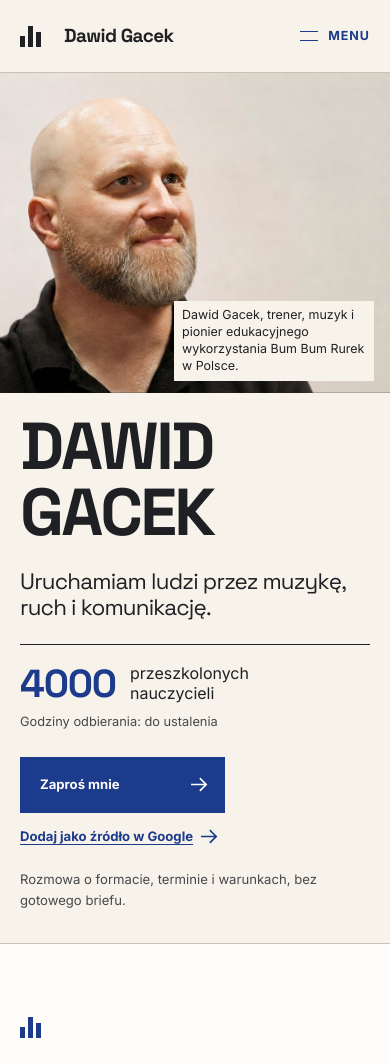
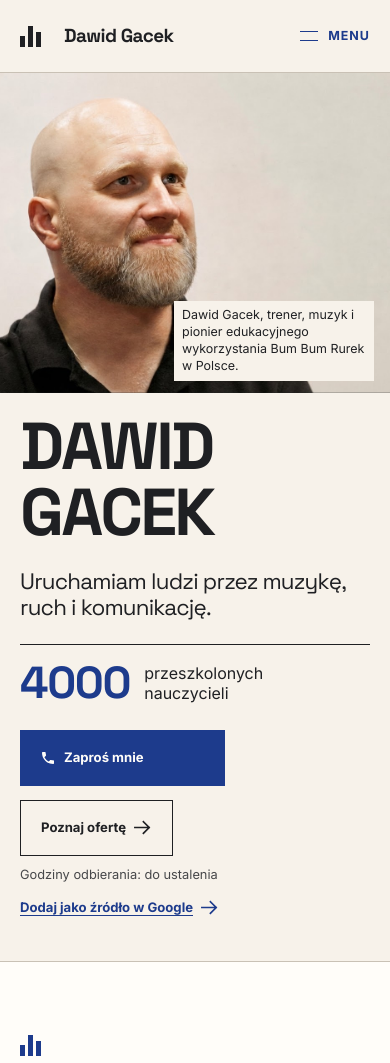
Before and after one commit to RafalWojciechRolsky/david-gacek-portfolio, a Next.js app: page / in a window 390 px wide. Shown: the top 1063 px of the page. Built offline with nearby package versions, Linux system fonts and the light colour scheme; no server answers.

Commit message:
feat: rework homepage hero with phone CTA, offer button, and two-line proof

```diff
--- a/src/app/globals.css
+++ b/src/app/globals.css
@@ -726,7 +726,7 @@ img {
 .hero-proof {
   display: flex;
   max-width: 560px;
-  align-items: baseline;
+  align-items: center;
   gap: 14px;
   margin: 34px 0 0;
   padding-top: 18px;
@@ -736,14 +736,15 @@ img {
 .hero-proof strong {
   color: var(--signal-cobalt);
   font-family: var(--display);
-  font-size: clamp(2.1rem, 4vw, 3.6rem);
+  font-size: clamp(2.8rem, 5vw, 4.2rem);
   letter-spacing: -0.03em;
-  line-height: 1;
-}
-
+  line-height: 0.9;
+}
+
+/* Etykieta dowodu zawsze łamie się na słowa, by 4000 wsparło się o dwa wiersze. */
 .hero-proof span {
-  max-width: 180px;
-  line-height: 1.25;
+  max-width: min-content;
+  line-height: 1.2;
 }
 
 .hero-hours {
@@ -751,6 +752,30 @@ img {
   color: var(--surface-ink-soft);
   font-size: 0.8rem;
   line-height: 1.35;
+}
+
+.hero-actions {
+  display: flex;
+  flex-wrap: wrap;
+  align-items: center;
+  gap: 14px;
+  margin-top: 40px;
+}
+
+.hero-actions .action-link--primary {
+  margin-top: 0;
+}
+
+.hero-actions .action-link > span {
+  display: inline-flex;
+  align-items: center;
+  gap: 8px;
+}
+
+.cta-icon {
+  width: 16px;
+  height: 16px;
+  flex-shrink: 0;
 }
 
 .action-link {
@@ -803,18 +828,26 @@ img {
   transform: translateY(-2px);
 }
 
+.action-link--secondary {
+  min-height: 56px;
+  padding: 10px 20px;
+  border: 1px solid var(--surface-ink);
+  color: var(--surface-ink);
+  text-decoration: none;
+  transition: color var(--ease), border-color var(--ease);
+}
+
+.action-link--secondary:hover {
+  color: var(--signal-cobalt);
+  border-color: var(--signal-cobalt);
+}
+
 .action-link--source {
   margin-top: 12px;
 }
 
 .action-link--quiet {
   color: var(--surface-ink-soft);
-}
-
-.hero-note {
-  margin: 24px 0 0;
-  color: var(--surface-ink-soft);
-  font-size: 0.82rem;
 }
 
 /* Preferred Sources: drugi CTA w hero, dyskretny tekstowy link pod primary.
@@ -3234,11 +3267,6 @@ img {
   .hero {
     min-height: max(580px, calc(100svh - 82px));
   }
-
-  .hero-proof span {
-    max-width: none;
-    white-space: nowrap;
-  }
 }
 
 @media (max-width: 980px) {
@@ -3518,28 +3546,15 @@ img {
   }
 
   .hero-proof {
-    align-items: flex-end;
     margin-top: 24px;
-  }
-
-  .hero-proof strong {
-    font-size: clamp(2.3rem, 10vw, 3.8rem);
-  }
-
-  .hero-proof span {
-    align-self: flex-end;
   }
 
   .hero-hours {
     margin-top: 10px;
   }
 
-  .action-link--primary {
+  .hero-actions {
     margin-top: 26px;
-  }
-
-  .hero-note {
-    margin-top: 10px;
   }
 
   .hero-preferred-source {
--- a/src/components/pages/Homepage.tsx
+++ b/src/components/pages/Homepage.tsx
@@ -51,17 +51,29 @@ export function Homepage({ page }: HomepageProps) {
             <strong>{page.heroStatistic.value}</strong>
             <span>{page.heroStatistic.label}</span>
           </p>
-          <p className="hero-hours">{siteConfig.phoneHoursByLocale[page.locale]}</p>
+          <div className="hero-actions">
             {page.cta ? (
               <ActionLink
                 href={page.cta.href.startsWith("tel:") ? siteConfig.phoneHref : page.cta.href}
                 variant="primary"
-              withArrow
                 objectId="homepage-hero-primary-cta"
               >
+                <PhoneIcon />
                 {page.cta.label}
               </ActionLink>
             ) : null}
+            {page.ctaSecondary ? (
+              <ActionLink
+                href={page.ctaSecondary.href}
+                variant="secondary"
+                withArrow
+                objectId="homepage-hero-secondary-cta"
+              >
+                {page.ctaSecondary.label}
+              </ActionLink>
+            ) : null}
+          </div>
+          <p className="hero-hours">{siteConfig.phoneHoursByLocale[page.locale]}</p>
           <a
             className="hero-preferred-source"
             href={preferredSourceUrl()}
@@ -72,7 +84,6 @@ export function Homepage({ page }: HomepageProps) {
             <span>{messages.homepage.preferredSourceCta}</span>
             <Arrow />
           </a>
-          <p className="hero-note">{messages.homepage.heroNote}</p>
         </div>
       </section>
 
@@ -265,3 +276,22 @@ export function Homepage({ page }: HomepageProps) {
     </>
   );
 }
+
+/**
+ * Dekoracyjna ikona telefonu przy głównym CTA hero, sygnalizuje połączenie zamiast nawigacji.
+ */
+function PhoneIcon() {
+  return (
+    <svg
+      className="cta-icon"
+      width="16"
+      height="16"
+      viewBox="0 0 24 24"
+      fill="currentColor"
+      aria-hidden="true"
+      focusable="false"
+    >
+      <path d="M6.62 10.79c1.44 2.83 3.76 5.14 6.59 6.59l2.2-2.2c.27-.27.67-.36 1.02-.24 1.12.37 2.33.57 3.57.57.55 0 1 .45 1 1V20c0 .55-.45 1-1 1-9.39 0-17-7.61-17-17 0-.55.45-1 1-1h3.5c.55 0 1 .45 1 1 0 1.25.2 2.45.57 3.57.11.35.03.74-.25 1.02l-2.2 2.2z" />
+    </svg>
+  );
+}
--- a/src/components/ui/ActionLink.tsx
+++ b/src/components/ui/ActionLink.tsx
@@ -8,7 +8,7 @@ interface ActionLinkProps {
   /** Widoczna etykieta akcji. */
   children: ReactNode;
   /** Wariant wizualny linku. */
-  variant?: "primary" | "text" | "source" | "quiet";
+  variant?: "primary" | "secondary" | "text" | "source" | "quiet";
   /** Dodatkowy tekst dla technologii asystujących. */
   ariaLabel?: string;
   /** Czy pokazać dekoracyjną strzałkę. */
--- a/src/lib/types.ts
+++ b/src/lib/types.ts
@@ -482,6 +482,8 @@ export interface HomepageData extends PageData {
   heroCaption: string;
   /** Główny dowód liczbowy. */
   heroStatistic: { value: string; label: string };
+  /** Druga akcja hero, kotwica do wyboru kontekstu oferty. */
+  ctaSecondary: LinkItem;
   /** Dowody w Proof Passage. */
   evidence: EvidenceItem[];
   /** Materiał wideo. */
--- a/src/messages/ui.json
+++ b/src/messages/ui.json
@@ -65,7 +65,6 @@
       "intro": "Opowiesz, czego potrzebujesz. Wspólnie ustalimy format, termin i warunki."
     },
     "homepage": {
-      "heroNote": "Rozmowa o formacie, terminie i warunkach, bez gotowego briefu.",
       "preferredSourceCta": "Dodaj jako źródło w Google",
       "proofHeading": "Doświadczenie, które widać w działaniu",
       "proofIntro": "Nie proszę, żeby wierzyć na słowo. Zobacz fakty, role i środowiska, w których pracuję.",
@@ -215,7 +214,6 @@
       "intro": "Tell me what you need. Together, we will work out the format, date, and practical details."
     },
     "homepage": {
-      "heroNote": "A conversation about format, timing, and practical details, without a finished brief.",
       "preferredSourceCta": "Add as preferred source on Google",
       "proofHeading": "Experience you can see in action",
       "proofIntro": "You do not have to take my word for it. See the facts, roles, and contexts in which I work.",
```
Also changed, not shown: src/content/site-content.json. Lines whose indentation alone changed are shown as unchanged.
